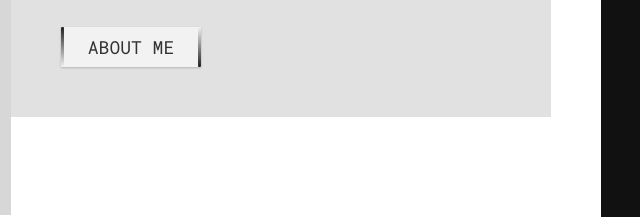
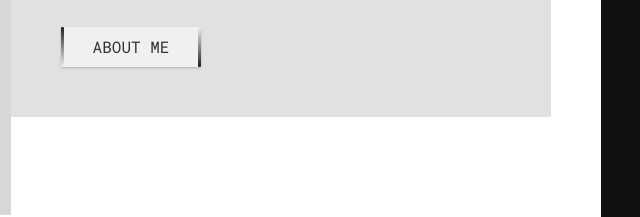
Before and after one commit to Lee-sojung/about_me, a plain HTML site: page index.html in a window 1280 px wide. Shown: the part 485-702 px from the top of the page, 629-1269 px from the left. Drawn offline with Linux system fonts and the light colour scheme; a web font is replaced by a local one.

Commit message:
btn 폰트수정

```diff
--- a/scss/style.scss
+++ b/scss/style.scss
@@ -68,9 +68,9 @@ section{
                     display: block;
                     width: 140px; outline: none;
                     height: 40px;
-                    font: normal 18px/40px 'Roboto Mono';
+                    font: normal 16px/40px 'Roboto Mono';
                     color: #333;
-                    background: rgba(255, 255, 255, 0.575);
+                    background: rgba(255, 255, 255, 0.527);
                     text-align: center;
                     margin-left: 50px;
                     transition: all .5s;
```
Also changed, not shown: css/style.css.
